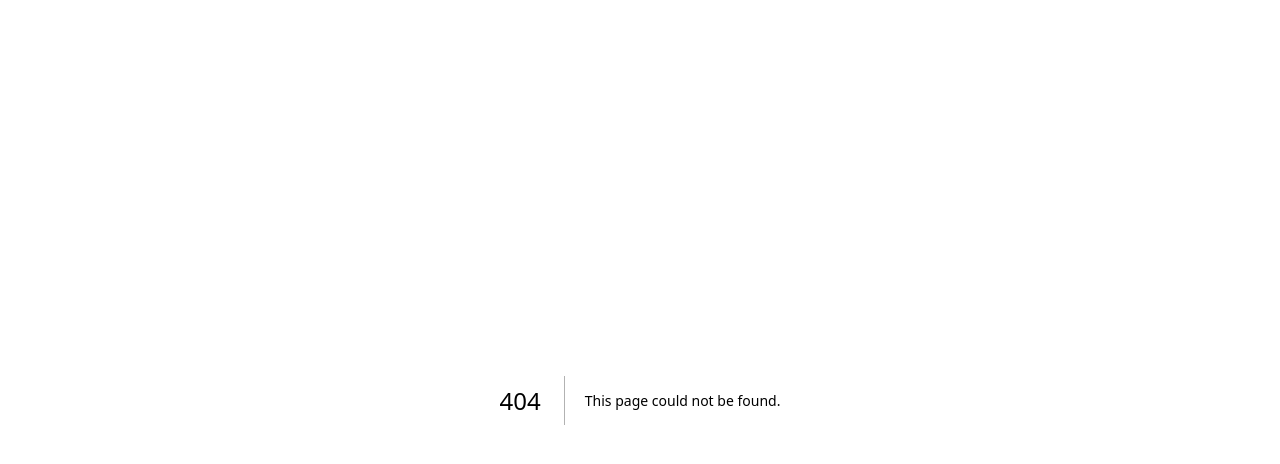
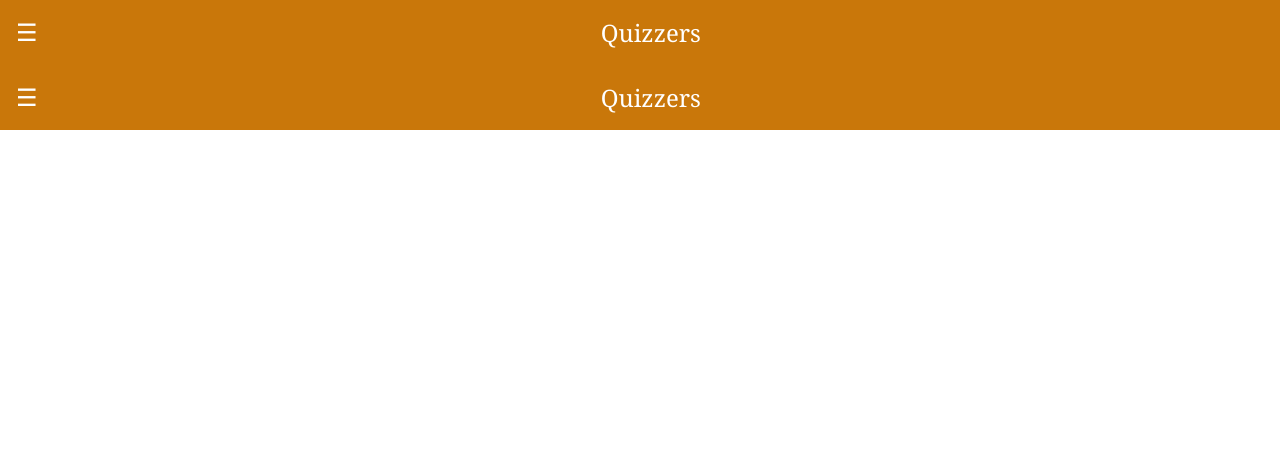
Before and after one commit to Malinsund/quizzers, a Next.js app: page /Header in a window 1280 px wide. Before the commit this address had no page. Shown: the top 464 px of the page. Built offline with nearby package versions, Linux system fonts and the light colour scheme.

Commit message:
initial setup

```diff
--- /dev/null
+++ b/app/GlobalStyles.tsx
@@ -0,0 +1,14 @@
+"use client";
+
+import { createGlobalStyle } from "styled-components";
+
+const GlobalStyle = createGlobalStyle`
+  body {
+    margin: 0;
+    font-family: Roboto, sans-serif;
+    background-color: white;
+  }
+
+`;
+
+export default GlobalStyle;
--- /dev/null
+++ b/app/Header/page.tsx
@@ -0,0 +1,119 @@
+"use client";
+
+import { useState } from "react";
+import styled from "styled-components";
+import GlobalStyle from "../GlobalStyles";
+
+const HeaderContainer = styled.header`
+  display: flex;
+  justify-content: space-between;
+  align-items: center;
+  padding: 1rem;
+  background: #c9770a;
+  color: #fff;
+  position: relative;
+`;
+
+const MenuToggle = styled.div`
+  font-size: 1.5rem;
+  cursor: pointer;
+
+`;
+
+const SideMenu = styled.nav<{ open: boolean }>`
+  height: 100%;
+  width: ${({ open }) => (open ? "250px" : "0")};
+  position: fixed;
+  top: 0;
+  left: 0;
+  background-color: #a66108;
+  overflow-x: hidden;
+  transition: 0.5s;
+  padding-top: 60px;
+  z-index: 1;
+`;
+
+const MenuList = styled.ul`
+  list-style: none;
+  padding: 0;
+  margin: 0;
+`;
+
+const MenuItem = styled.li`
+  margin: 0.5rem 0;
+`;
+
+const StyledLink = styled.a`
+  padding: 8px 8px 8px 32px;
+  text-decoration: none;
+  font-size: 25px;
+  color: #ffffff;
+  display: block;
+  transition: 0.3s;
+
+  &:hover {
+    color: #f1f1f1;
+  }
+`;
+
+const CloseButton = styled.a`
+  position: absolute;
+  top: 0;
+  right: 25px;
+  font-size: 36px;
+  margin-left: 50px;
+  cursor: pointer;
+  color: white;
+`;
+const HeaderTitleContainer = styled.div`
+  flex-grow: 1;
+  display: flex;
+  justify-content: center;
+`;
+
+const HeaderTitle = styled.p`
+color: white;
+font-size: x-large;
+font-family: Cambria, Cochin, Georgia, Times, 'Times New Roman', serif;
+margin: 0;
+
+`;
+
+export default function Header() {
+  const [menuOpen, setMenuOpen] = useState(false);
+
+  const toggleMenu = () => {
+    setMenuOpen(!menuOpen);
+  };
+
+  return (
+    <>
+      <GlobalStyle />
+      <HeaderContainer>
+        <MenuToggle onClick={toggleMenu}>&#9776;</MenuToggle>
+        <HeaderTitleContainer>
+
+        <HeaderTitle>Quizzers</HeaderTitle>
+        </HeaderTitleContainer>
+      </HeaderContainer>
+      <SideMenu open={menuOpen}>
+        <CloseButton onClick={toggleMenu}>&times;</CloseButton>
+        <MenuList>
+          <MenuItem>
+            <StyledLink href="/">Home</StyledLink>
+          </MenuItem>
+          <MenuItem>
+            <StyledLink href="/posts">Add new event</StyledLink>
+          </MenuItem>
+          <MenuItem>
+            <StyledLink href="/posts">All events</StyledLink>
+          </MenuItem>
+          <MenuItem>
+            <StyledLink href="/posts">Login</StyledLink>
+          </MenuItem>
+          {/* Add more links as needed */}
+        </MenuList>
+      </SideMenu>
+    </>
+  );
+}
--- a/app/globals.css
+++ /dev/null
@@ -1,33 +0,0 @@
-@tailwind base;
-@tailwind components;
-@tailwind utilities;
-
-:root {
-  --foreground-rgb: 0, 0, 0;
-  --background-start-rgb: 214, 219, 220;
-  --background-end-rgb: 255, 255, 255;
-}
-
-@media (prefers-color-scheme: dark) {
-  :root {
-    --foreground-rgb: 255, 255, 255;
-    --background-start-rgb: 0, 0, 0;
-    --background-end-rgb: 0, 0, 0;
-  }
-}
-
-body {
-  color: rgb(var(--foreground-rgb));
-  background: linear-gradient(
-      to bottom,
-      transparent,
-      rgb(var(--background-end-rgb))
-    )
-    rgb(var(--background-start-rgb));
-}
-
-@layer utilities {
-  .text-balance {
-    text-wrap: balance;
-  }
-}
--- a/app/layout.tsx
+++ b/app/layout.tsx
@@ -1,12 +1,13 @@
 import type { Metadata } from "next";
-import { Inter } from "next/font/google";
-import "./globals.css";
+import { Roboto } from "next/font/google";
+import GlobalStyle from "./GlobalStyles";
+import Header from "./Header/page";
 
-const inter = Inter({ subsets: ["latin"] });
+const roboto = Roboto({ weight: '400', subsets: ["latin"] });
 
 export const metadata: Metadata = {
-  title: "Create Next App",
-  description: "Generated by create next app",
+  title: "Quizzers",
+  description: "Find your favorite pub with the best quizzes today",
 };
 
 export default function RootLayout({
@@ -16,7 +17,11 @@ export default function RootLayout({
 }>) {
   return (
     <html lang="en">
-      <body className={inter.className}>{children}</body>
+      <body>
+       <GlobalStyle/>
+        <Header />
+        {children}
+        </body>
     </html>
   );
 }
--- a/app/page.tsx
+++ b/app/page.tsx
@@ -1,113 +1,8 @@
-import Image from "next/image";
 
 export default function Home() {
   return (
     <main className="flex min-h-screen flex-col items-center justify-between p-24">
-      <div className="z-10 w-full max-w-5xl items-center justify-between font-mono text-sm lg:flex">
-        <p className="fixed left-0 top-0 flex w-full justify-center border-b border-gray-300 bg-gradient-to-b from-zinc-200 pb-6 pt-8 backdrop-blur-2xl dark:border-neutral-800 dark:bg-zinc-800/30 dark:from-inherit lg:static lg:w-auto  lg:rounded-xl lg:border lg:bg-gray-200 lg:p-4 lg:dark:bg-zinc-800/30">
-          Get started by editing&nbsp;
-          <code className="font-mono font-bold">app/page.tsx</code>
-        </p>
-        <div className="fixed bottom-0 left-0 flex h-48 w-full items-end justify-center bg-gradient-to-t from-white via-white dark:from-black dark:via-black lg:static lg:size-auto lg:bg-none">
-          <a
-            className="pointer-events-none flex place-items-center gap-2 p-8 lg:pointer-events-auto lg:p-0"
-            href="https://vercel.com?utm_source=create-next-app&utm_medium=appdir-template&utm_campaign=create-next-app"
-            target="_blank"
-            rel="noopener noreferrer"
-          >
-            By{" "}
-            <Image
-              src="/vercel.svg"
-              alt="Vercel Logo"
-              className="dark:invert"
-              width={100}
-              height={24}
-              priority
-            />
-          </a>
-        </div>
-      </div>
-
-      <div className="relative z-[-1] flex place-items-center before:absolute before:h-[300px] before:w-full before:-translate-x-1/2 before:rounded-full before:bg-gradient-radial before:from-white before:to-transparent before:blur-2xl before:content-[''] after:absolute after:-z-20 after:h-[180px] after:w-full after:translate-x-1/3 after:bg-gradient-conic after:from-sky-200 after:via-blue-200 after:blur-2xl after:content-[''] before:dark:bg-gradient-to-br before:dark:from-transparent before:dark:to-blue-700 before:dark:opacity-10 after:dark:from-sky-900 after:dark:via-[#0141ff] after:dark:opacity-40 sm:before:w-[480px] sm:after:w-[240px] before:lg:h-[360px]">
-        <Image
-          className="relative dark:drop-shadow-[0_0_0.3rem_#ffffff70] dark:invert"
-          src="/next.svg"
-          alt="Next.js Logo"
-          width={180}
-          height={37}
-          priority
-        />
-      </div>
-
-      <div className="mb-32 grid text-center lg:mb-0 lg:w-full lg:max-w-5xl lg:grid-cols-4 lg:text-left">
-        <a
-          href="https://nextjs.org/docs?utm_source=create-next-app&utm_medium=appdir-template&utm_campaign=create-next-app"
-          className="group rounded-lg border border-transparent px-5 py-4 transition-colors hover:border-gray-300 hover:bg-gray-100 hover:dark:border-neutral-700 hover:dark:bg-neutral-800/30"
-          target="_blank"
-          rel="noopener noreferrer"
-        >
-          <h2 className="mb-3 text-2xl font-semibold">
-            Docs{" "}
-            <span className="inline-block transition-transform group-hover:translate-x-1 motion-reduce:transform-none">
-              -&gt;
-            </span>
-          </h2>
-          <p className="m-0 max-w-[30ch] text-sm opacity-50">
-            Find in-depth information about Next.js features and API.
-          </p>
-        </a>
-
-        <a
-          href="https://nextjs.org/learn?utm_source=create-next-app&utm_medium=appdir-template-tw&utm_campaign=create-next-app"
-          className="group rounded-lg border border-transparent px-5 py-4 transition-colors hover:border-gray-300 hover:bg-gray-100 hover:dark:border-neutral-700 hover:dark:bg-neutral-800/30"
-          target="_blank"
-          rel="noopener noreferrer"
-        >
-          <h2 className="mb-3 text-2xl font-semibold">
-            Learn{" "}
-            <span className="inline-block transition-transform group-hover:translate-x-1 motion-reduce:transform-none">
-              -&gt;
-            </span>
-          </h2>
-          <p className="m-0 max-w-[30ch] text-sm opacity-50">
-            Learn about Next.js in an interactive course with&nbsp;quizzes!
-          </p>
-        </a>
-
-        <a
-          href="https://vercel.com/templates?framework=next.js&utm_source=create-next-app&utm_medium=appdir-template&utm_campaign=create-next-app"
-          className="group rounded-lg border border-transparent px-5 py-4 transition-colors hover:border-gray-300 hover:bg-gray-100 hover:dark:border-neutral-700 hover:dark:bg-neutral-800/30"
-          target="_blank"
-          rel="noopener noreferrer"
-        >
-          <h2 className="mb-3 text-2xl font-semibold">
-            Templates{" "}
-            <span className="inline-block transition-transform group-hover:translate-x-1 motion-reduce:transform-none">
-              -&gt;
-            </span>
-          </h2>
-          <p className="m-0 max-w-[30ch] text-sm opacity-50">
-            Explore starter templates for Next.js.
-          </p>
-        </a>
-
-        <a
-          href="https://vercel.com/new?utm_source=create-next-app&utm_medium=appdir-template&utm_campaign=create-next-app"
-          className="group rounded-lg border border-transparent px-5 py-4 transition-colors hover:border-gray-300 hover:bg-gray-100 hover:dark:border-neutral-700 hover:dark:bg-neutral-800/30"
-          target="_blank"
-          rel="noopener noreferrer"
-        >
-          <h2 className="mb-3 text-2xl font-semibold">
-            Deploy{" "}
-            <span className="inline-block transition-transform group-hover:translate-x-1 motion-reduce:transform-none">
-              -&gt;
-            </span>
-          </h2>
-          <p className="m-0 max-w-[30ch] text-balance text-sm opacity-50">
-            Instantly deploy your Next.js site to a shareable URL with Vercel.
-          </p>
-        </a>
-      </div>
+      <div>fuck you Ezikiel</div>
     </main>
   );
 }
--- /dev/null
+++ b/app/posts/page.tsx
@@ -0,0 +1,12 @@
+
+export default function PostPage(){
+    return(
+        <div>
+            <div>
+                <p>
+                    Här kommer alla inlägg på quizzar
+                </p>
+            </div>
+        </div>
+    )
+}
```
Also changed, not shown: package.json (+7 -4 lines), app/posts/postSchema.ts (added), 1 other file (tests, documents, lock files or other folders).
